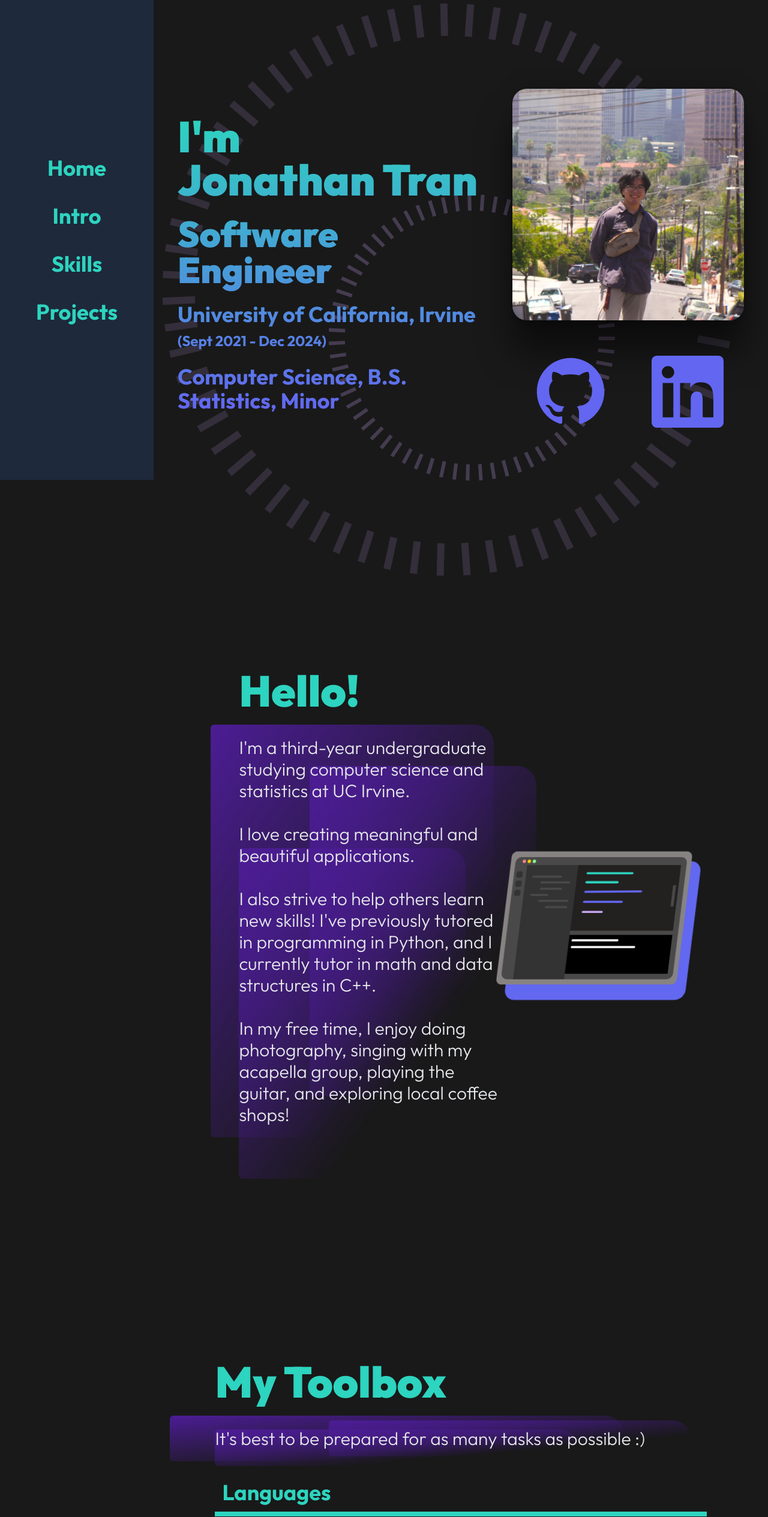
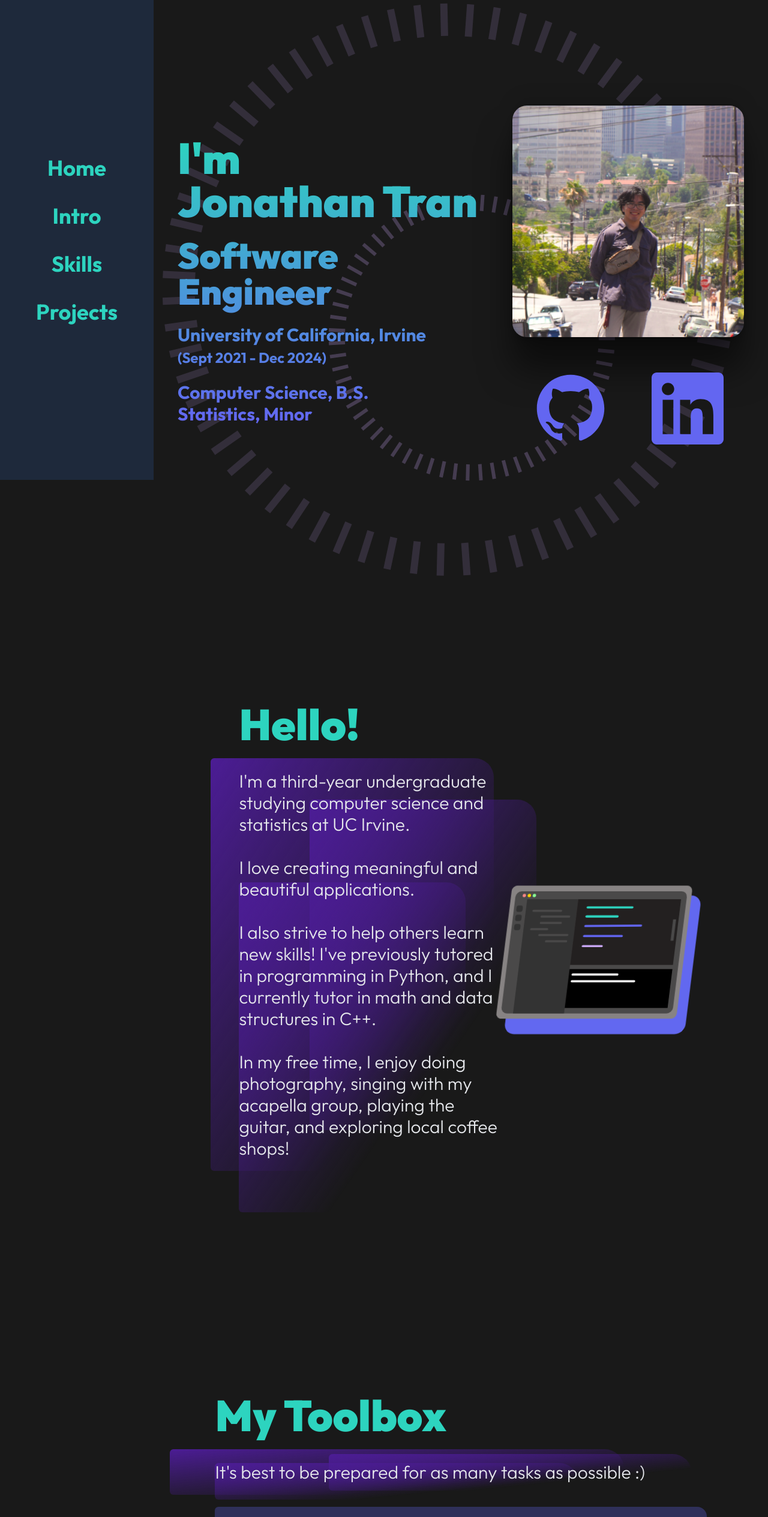
Before and after one commit to tranjm4/portfolio, a React (Vite) app: page / in a window 1280 px wide. Shown: the top 2529 px of the page at 60% size. Built offline with nearby package versions, Linux system fonts and the light colour scheme.

Commit message:
Additional styling

```diff
--- a/src/components/Skills/Skills.tsx
+++ b/src/components/Skills/Skills.tsx
@@ -25,12 +25,12 @@ interface EntryProps {
 const SkillEntry: React.FC<EntryProps> = ({ children, name }: EntryProps) => {
     return (
         <motion.div className="aspect-square bg-gradient-to-br from-purple-800 to-transparent via-transparent via-50%
-            p-5 flex justify-center items-center rounded-xl"
+            p-5 flex justify-center items-center rounded-xl h-[100px] w-[100px] md:h-[125px] md:w-[125px] lg:h-[150px] lg:w-[150px]"
             variants={{
                 hover: {
                     backgroundColor: "#6366f1",
                     scale: 1.1,
-                    borderRadius: "30px",
+                    borderRadius: "30%",
                 },
                 initial: {
                 }
@@ -93,12 +93,12 @@ const SectionTab: React.FC<SectionTabProps> = ({ children, name, index, handleCl
     return (
         <div className="w-full block">
             <button onClick={() => handleClick(index)}
-                className="w-full p-3 hover:bg-purple-400/70 duration-300"
+                className="w-full p-3 bg-purple-400/30 rounded-md rounded-bl-2xl rounded-tr-2xl hover:bg-purple-400/70 duration-300"
             >
                 <h2 className="text-left font-bold text-teal text-3xl lg:text-4xl">{name}</h2>
             </button>
-            <hr className="border-teal border-2 lg:border-4"></hr>
-            <div className="overflow-hidden h-fit w-fit">
+            {/* <hr className="border-teal border-2 lg:border-4"></hr> */}
+            <div className="overflow-hidden h-fit w-full">
 
                 <motion.div
                     onClick={() => handleClick(index)}
@@ -111,7 +111,7 @@ const SectionTab: React.FC<SectionTabProps> = ({ children, name, index, handleCl
                             translateY: "-100%"
                         },
                         open: {
-                            height: "450px",
+                            height: "fit-content",
                             scaleY: 1,
                             opacity: 1,
                             translateY: 0
@@ -181,7 +181,7 @@ const Skills: React.FC = () => {
 
     return (
         <>
-            <div className="min-h-fit h-[100vh] w-full mb-[min(500px,20vh)] p-10 lg:p-24 xl:px-[10%] 2xl:px-[20%]">
+            <div className="h-fit w-full p-10 lg:p-24 xl:px-[10%] 2xl:px-[20%]">
                 <SlideAppear className="w-full z-20" offsetX="10vw" offsetY="-5vh" once={true} index={0}>
                     <h1 className="text-teal my-5 font-extrabold text-6xl md:text-7xl z-20 relative">
                         {title}
@@ -196,7 +196,7 @@ const Skills: React.FC = () => {
                         <SlideAppear className="" offsetX="0" offsetY="10vh" once={true} index={0}>
 
                             <SectionTab name={"Languages"} index={0} handleClick={handleTabClick} animateControls={languageControls}>
-                                <div className="grid h-full grid-cols-2 md:grid-cols-3 gap-5 gap-x-10 my-5 py-3 px-10 [&>*]:aspect-square [&>*]:w-[100px] [&>*]:md:w-[160px]">
+                                <div className="grid h-full grid-cols-2 md:grid-cols-3 gap-5 gap-x-10 my-5 py-3 px-10 [&>*]:aspect-square">
 
                                     <SkillEntry name={"Python"}>
                                         <img src={python_logo} />
--- a/src/components/Title/Title.tsx
+++ b/src/components/Title/Title.tsx
@@ -13,7 +13,7 @@ const TitleText: React.FC = () => {
                 <div className="bg-gradient-to-b from-teal to-purple-400 bg-clip-text text-transparent">
 
                     <h1 className="text-5xl font-extrabold mb-2
-                   md:text-7xl md:mb-6">
+                   xl:text-7xl md:mb-6">
 
                         I'm <br /> Jonathan Tran
                     </h1>
@@ -24,16 +24,14 @@ const TitleText: React.FC = () => {
                         Software Engineer
                     </h2>
                     <h3 className="text-xl font-bold mb-2
-                   md:text-3xl md:mb-4
-                   lg:text-4xl lg:mb-6">
+                   lg:text-3xl md:mb-4 lg:mb-6">
                         University of California, Irvine <br />
                         <span className=" text-sm md:text-lg lg:text-2xl">
                             (Sept 2021 - Dec 2024)
                         </span>
                     </h3>
                     <h3 className="text-xl font-bold
-                   md:text-3xl
-                   lg:text-4xl">
+                   lg:text-3xl" >
                         Computer Science, B.S. <br />
                         Statistics, Minor
                     </h3>
@@ -84,7 +82,7 @@ const MediaLinks: React.FC = () => {
 
 const Title = () => {
     return (
-        <div className="flex flex-col items-center justify-center h-[100vh] w-full py-24 px-5 lg:px-10 [&>*]:my-5
+        <div className="flex flex-col items-center justify-center h-fit min-h-screen w-full py-24 px-5 lg:px-10 [&>*]:my-5
             lg:flex-row mb-[20vh]">
             <TitleText />
             <div className="flex flex-col items-center justify-center [&>*]:my-5 lg:ml-10">
```
